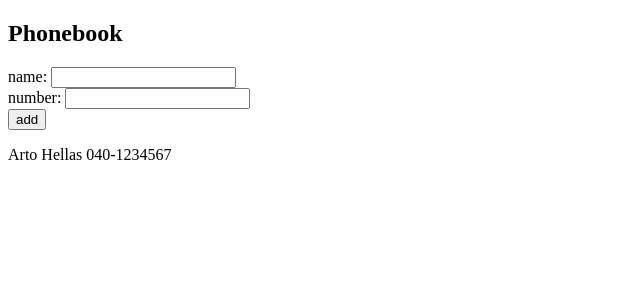
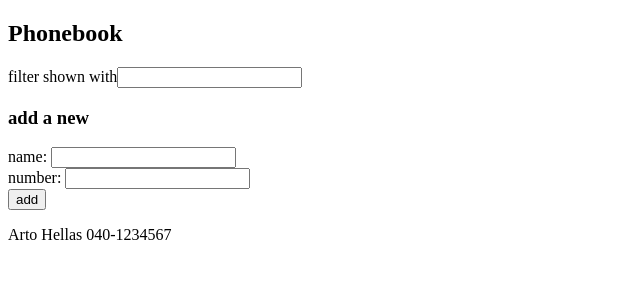
Before and after one commit to wrdowney/fsopen, a React (Create React App) app in the folder part2/phonebook/: page / in a window 1280 px wide. Shown: the top 300 px of the page, without its empty margins (0-640 px from the left). Built offline with nearby package versions, Linux system fonts and the light colour scheme.

Commit message:
Complete exercise 2.9

```diff
--- a/part2/phonebook/src/App.js
+++ b/part2/phonebook/src/App.js
@@ -9,6 +9,7 @@ const App = () => {
   ])
   const [newName, setNewName] = useState('');
   const [newNumber, setNewNumber] = useState('');
+  const [searchQuery, setSearchQuery] = useState('');
 
   const addPerson = (e) => {
     console.log(persons.indexOf(newName));
@@ -33,12 +34,20 @@ const App = () => {
     setNewNumber(e.target.value);
   }
 
+  const handleChangeQuery = (e) => {
+    setSearchQuery(e.target.value);
+  }
+
   return (
     <div>
       <h2>Phonebook</h2>
+      <div>
+        filter shown with<input value={searchQuery} onChange={handleChangeQuery} />
+      </div>
+      <h3>add a new</h3>
       <form onSubmit={addPerson}>
         <div>
-          name: <input value={newName} onChange={handleNameChange}/>
+          name: <input value={newName} onChange={handleNameChange} />
         </div>
         <div>
           number: <input value={newNumber} onChange={handleNumberChange} />
@@ -47,7 +56,10 @@ const App = () => {
           <button type="submit">add</button>
         </div>
       </form>
-      {persons.map((person, i) => {return <p key={i}>{person.name} {person.number}</p>})}
+      {persons.map((person, i) => {
+        if(person.name.includes(searchQuery)) return <p key={i}>{person.name} {person.number}</p>
+        return null;
+      })}
     </div>
   )
 }
```
